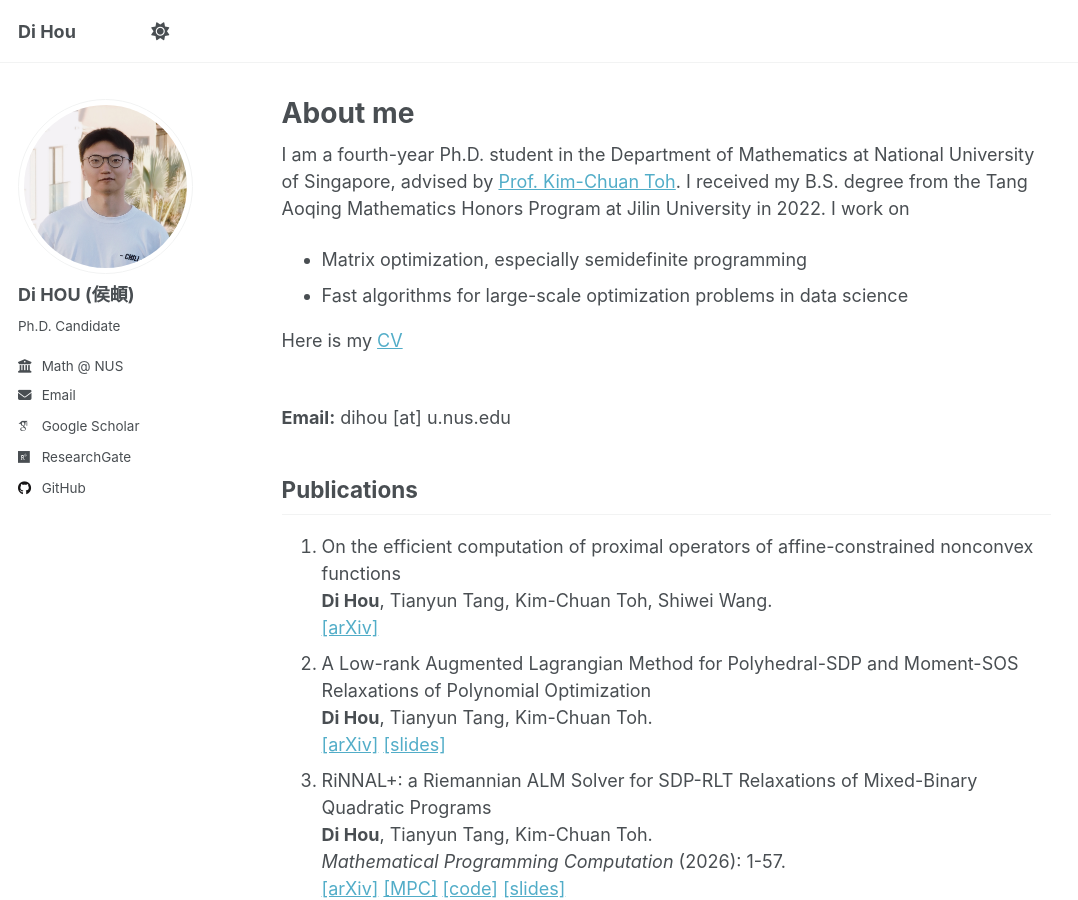
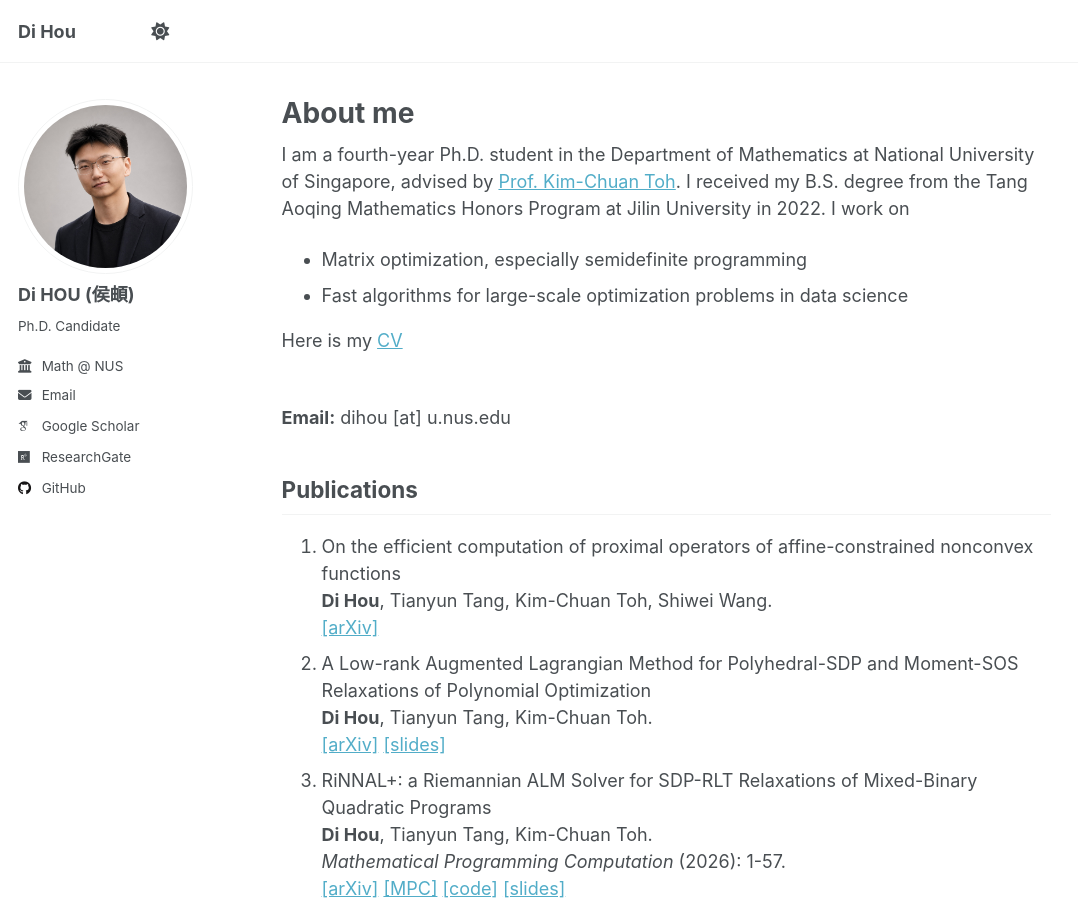
Before and after one commit to HouDiOpt/HouDiOpt.github.io, a Jekyll site: the page built from _pages/about.md, in a window 1280 px wide and 900 px high. Shown: the whole window, without its empty margins (0-1078 px from the left). Built offline with Jekyll 4.4.1, drawn with Linux system fonts in a browser that asks for light colours; some web fonts are replaced; a script that is not in the unit is left out.

Commit message:
Update author avatar image in configuration

```diff
--- a/_config.yml
+++ b/_config.yml
@@ -22,7 +22,7 @@ repository               : "academicpages/academicpages.github.io"
 #               Additional customization can be done by editing /_includes/author-profile.html
 author:
   # Biographic information
-  avatar           : "houdi.JPG"
+  avatar           : "houdi2.jpeg"
   name             : "Di HOU (侯頔)"
   pronouns         : # example: "she/her"
   bio              : "Ph.D. Candidate"
```
